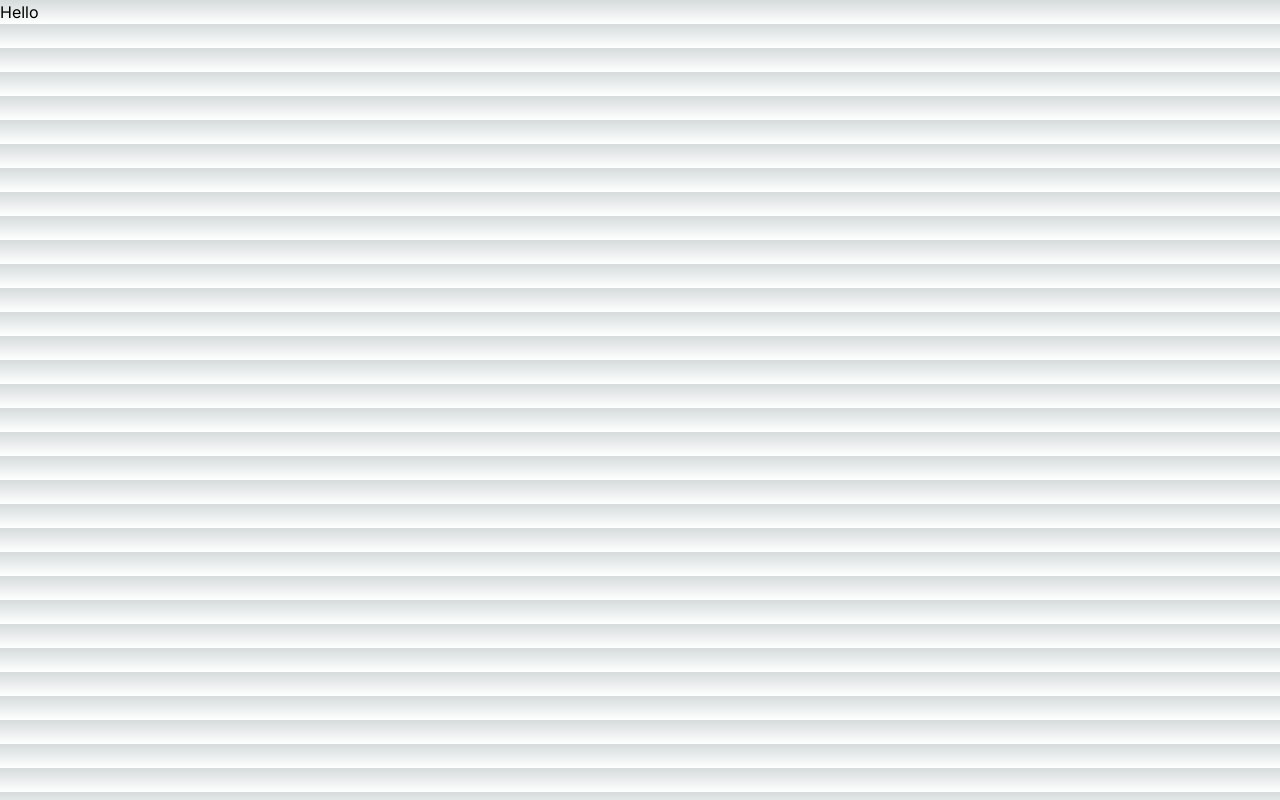
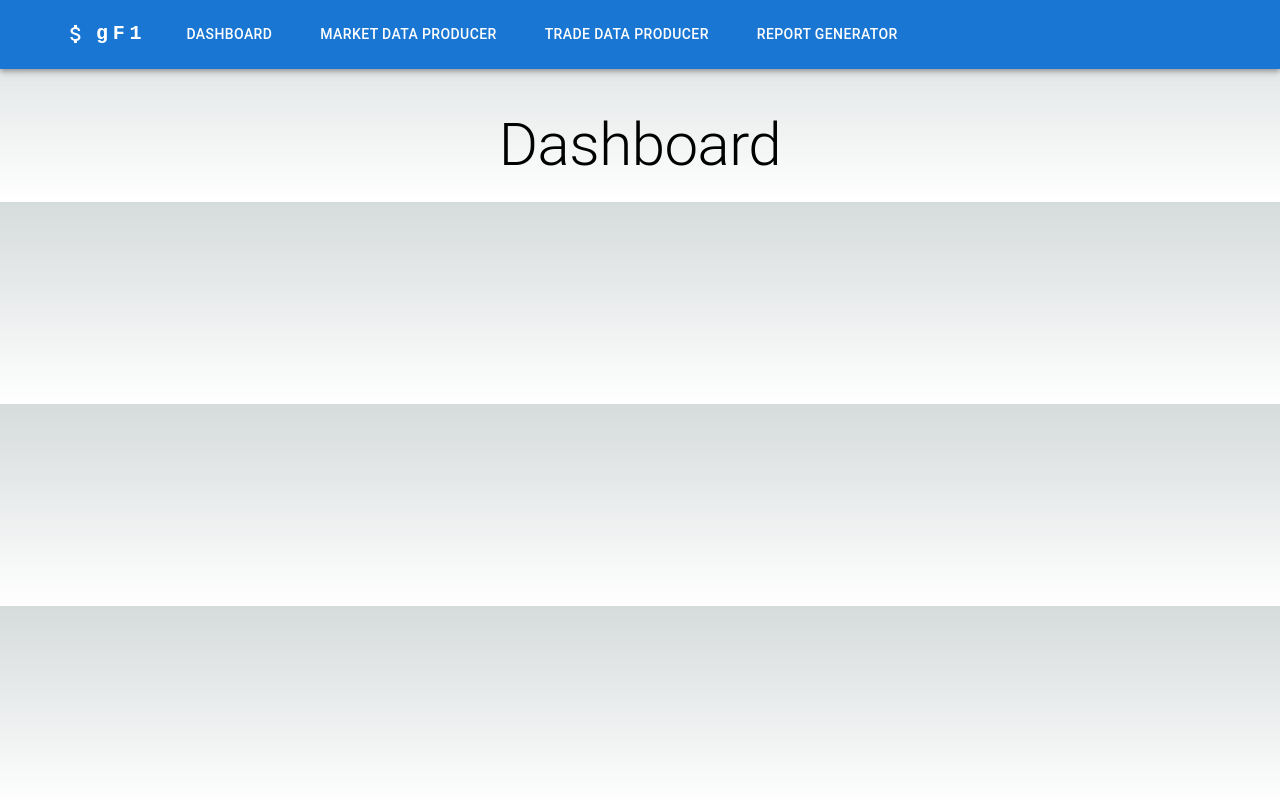
Before and after one commit to digudiguding/boa-next, a Next.js app: page / in a window 1280 px wide. Built offline with nearby package versions, Linux system fonts and the light colour scheme.

Commit message:
Skeleton UI

```diff
--- a/app/page.tsx
+++ b/app/page.tsx
@@ -1,7 +1,15 @@
-import Image from 'next/image'
+"use client"
+
+import Layout from '../components/Layout'
+import { Typography } from '@mui/material/'
 
 export default function Home() {
   return (
-    <div>Hello</div>
+    <Layout>
+    <Typography variant="h2" pt={5} align={'center'} gutterBottom>
+      Dashboard
+    </Typography>
+
+    </Layout>
   )
 }
--- /dev/null
+++ b/components/Layout.tsx
@@ -0,0 +1,11 @@
+import React, { PropsWithChildren } from "react";
+import Navbar from "./Navbar";
+const Layout = ({ children }: PropsWithChildren) => {
+  return (
+    <>
+      <Navbar />
+      {children}
+    </>
+  );
+};
+export default Layout;
--- /dev/null
+++ b/components/Navbar.tsx
@@ -0,0 +1,130 @@
+"use client"
+
+import React from "react";
+import Link from "next/link";
+import { Box, Container, AppBar, Toolbar, Typography, Menu } from "@mui/material";
+import { Button, MenuItem, IconButton } from '@mui/material'
+import AttachMoneyIcon from '@mui/icons-material/AttachMoney';
+import MenuIcon from '@mui/icons-material/Menu';
+
+const pages = [
+    ['Dashboard','/'],
+    ['Market Data Producer','mkt'],
+    ['Trade Data Producer','trade'],
+    ['Report Generator','report']
+]
+//const pages : { [name: string]: [link: string];} = {};
+
+
+const Navbar = () => {
+
+    const [anchorElNav, setAnchorElNav] =
+    React.useState<null | HTMLElement>(null);
+
+    const handleOpenNavMenu = (event: React.MouseEvent<HTMLElement>) => {
+        setAnchorElNav(event.currentTarget);
+      };
+
+    const handleCloseNavMenu = () => {
+        setAnchorElNav(null);
+    }
+
+  return (
+    <AppBar position="static">
+        <Container >
+            <Toolbar disableGutters>
+                <AttachMoneyIcon sx={{ display: { xs: 'none', md: 'flex' }, mr: 1 }} />
+                <Typography
+                    variant="h6"
+                    noWrap
+                    component="a"
+                    href="/"
+                    sx={{
+                    mr: 2,
+                    display: { xs: 'none', md: 'flex' },
+                    fontFamily: 'monospace',
+                    fontWeight: 700,
+                    letterSpacing: '.3rem',
+                    color: 'inherit',
+                    textDecoration: 'none',
+                    }}
+                >
+                    gF1
+                </Typography>
+
+                <Box sx={{ flexGrow: 1, display: { xs: 'flex', md: 'none' } }}>
+                    <IconButton
+                        size="large"
+                        aria-label="account of current user"
+                        aria-controls="menu-appbar"
+                        aria-haspopup="true"
+                        onClick={handleOpenNavMenu}
+                        color="inherit"
+                    >
+                        <MenuIcon />
+                    </IconButton>
+                    <Menu
+                        id="menu-appbar"
+                        anchorEl={anchorElNav}
+                        anchorOrigin={{
+                            vertical: 'bottom',
+                            horizontal: 'left',
+                        }}
+                        keepMounted
+                        transformOrigin={{
+                            vertical: 'top',
+                            horizontal: 'left',
+                        }}
+                        open={Boolean(anchorElNav)}
+                        onClose={handleCloseNavMenu}
+                        sx={{
+                            display: { xs: 'block', md: 'none' },
+                        }}
+                    >
+                    {pages.map((page) => (
+                        <MenuItem key={page[0]} onClick={handleCloseNavMenu}>
+                        <Typography textAlign="center">{page}</Typography>
+                        </MenuItem>
+                    ))}
+                    </Menu>
+                </Box>
+                <AttachMoneyIcon sx={{ display: { xs: 'flex', md: 'none' }, mr: 1 }} />
+                <Typography
+                    variant="h5"
+                    noWrap
+                    component="a"
+                    href=""
+                    sx={{
+                    mr: 2,
+                    display: { xs: 'flex', md: 'none' },
+                    flexGrow: 1,
+                    fontFamily: 'monospace',
+                    fontWeight: 700,
+                    letterSpacing: '.3rem',
+                    color: 'inherit',
+                    textDecoration: 'none',
+                    }}
+                >
+                    gF1
+                </Typography>
+
+                <Box sx={{ flexGrow: 1, display: { xs: 'none', md: 'flex' } }}>
+
+                    {pages.map((page) => (
+                    <Link href={page[1]} passHref>
+                    <Button
+                        key={page[0]}
+                        onClick={handleCloseNavMenu}
+                        sx={{ ml: 2, mr: 2, my: 2, color: 'white', display: 'block' }}
+                    >
+                        {page[0]}
+                    </Button>
+                    </Link>
+                    ))}
+                </Box>
+            </Toolbar>
+        </Container>
+    </AppBar>
+  );
+};
+export default Navbar;
```
Also changed, not shown: app/mkt/page.tsx (added, +15 -0 lines), app/report/page.tsx (added, +15 -0 lines), app/trade/page.tsx (added, +15 -0 lines).
